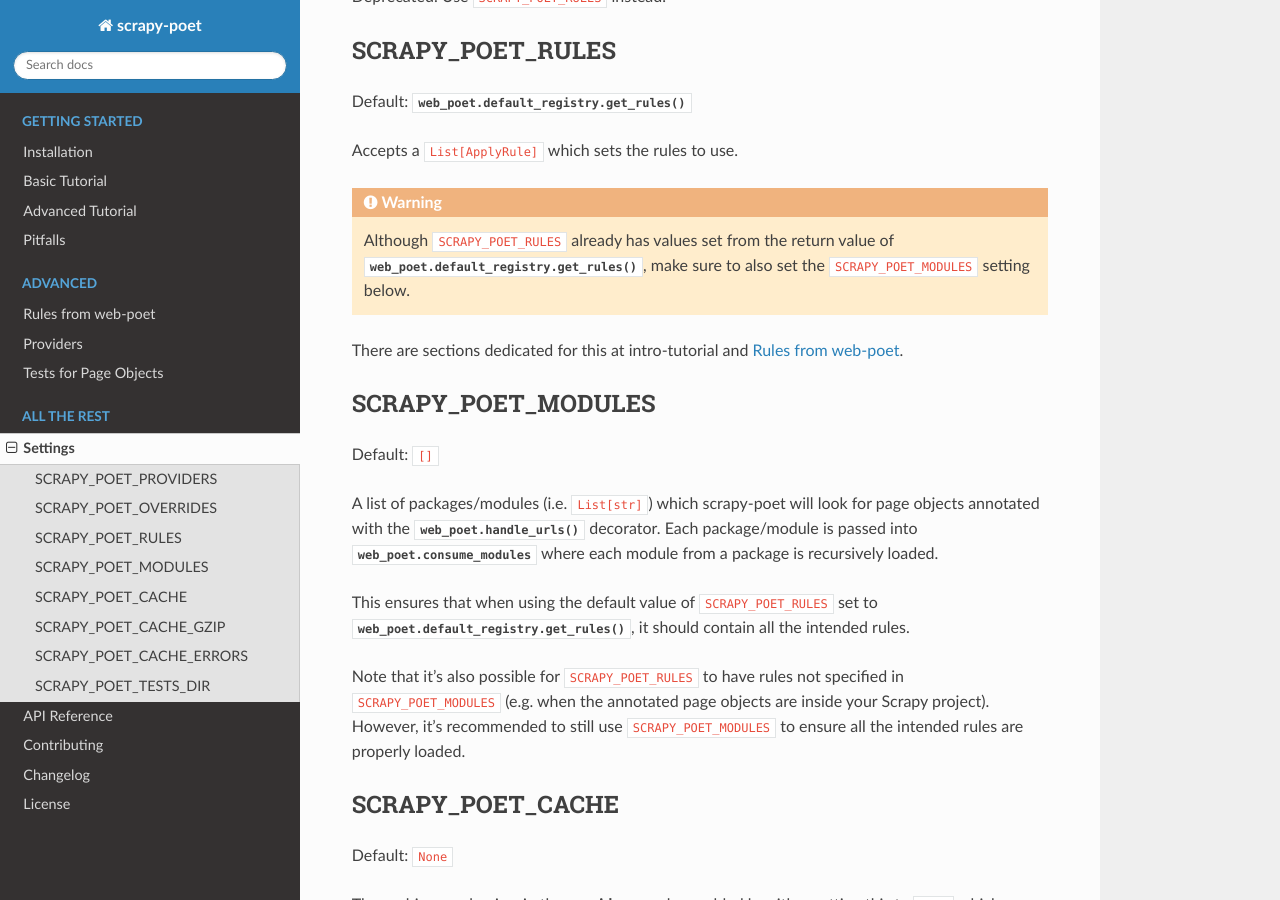
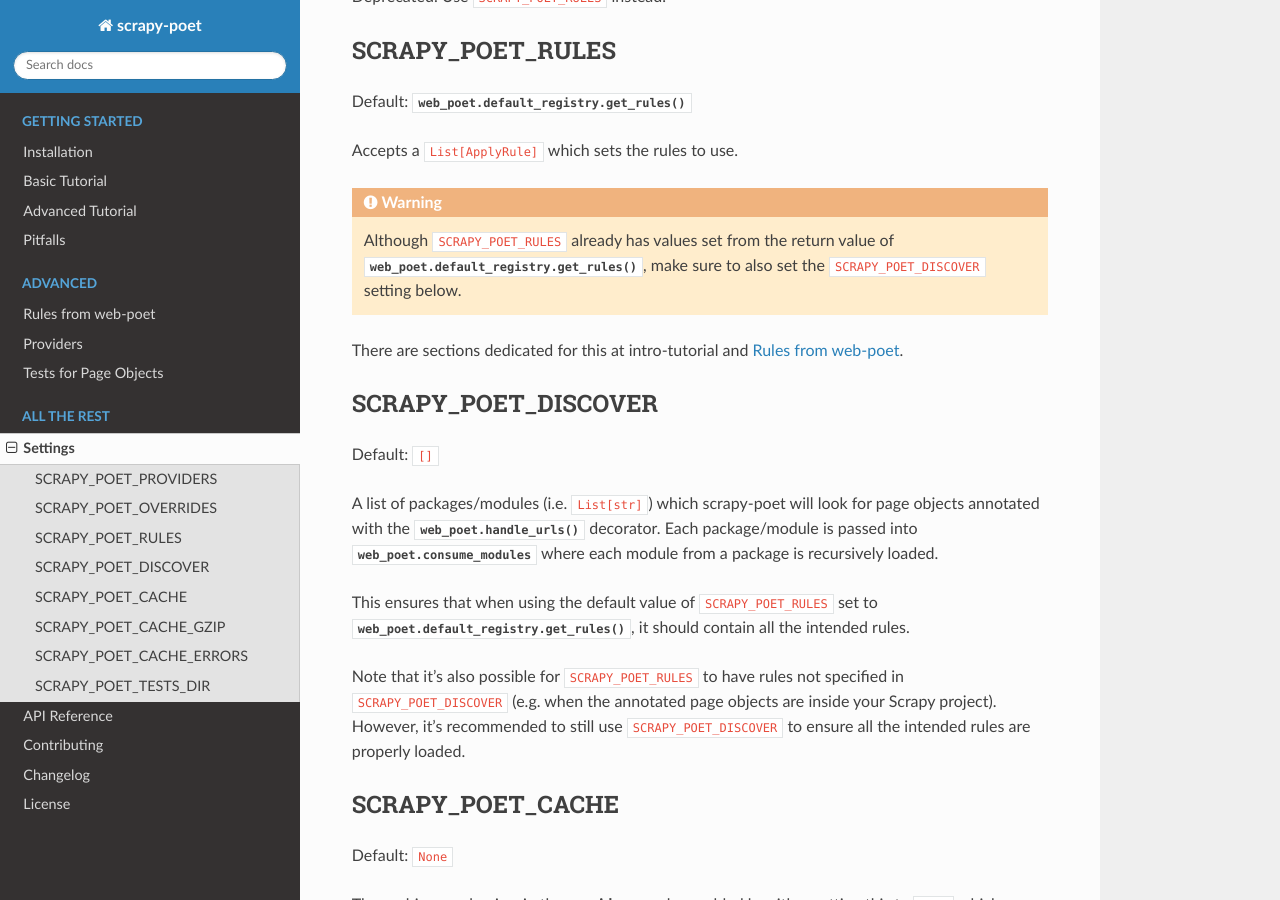
Before and after one commit to scrapinghub/scrapy-poet, a Sphinx documentation site: the page built from docs/settings.rst, in a window 1280 px wide and 900 px high, scrolled down 505 px. Built offline with Sphinx 7.4.7 and the Read the Docs theme 2.0.0, drawn with Linux system fonts in a browser that asks for light colours; the version number could not be read and is left out.

Commit message:
rename SCRAPY_POET_MODULES → SCRAPY_POET_DISCOVER

```diff
--- a/CHANGELOG.rst
+++ b/CHANGELOG.rst
@@ -75,7 +75,7 @@
       a deadlock in their sub-dependencies, e.g. due to a circular dependency
       between page objects.
 
-* New setting named ``SCRAPY_POET_MODULES``.
+* New setting named ``SCRAPY_POET_DISCOVER``.
 
 * Moved some of the utility functions from the test module into
   ``scrapy_poet.utils.testing``.
--- a/docs/intro/basic-tutorial.rst
+++ b/docs/intro/basic-tutorial.rst
@@ -506,7 +506,7 @@
 
 However, this only works if page objects are annotated using the
 :func:`web_poet.handle_urls` decorator. You also need to set the
-``SCRAPY_POET_MODULES`` setting so that these rules could be properly imported.
+``SCRAPY_POET_DISCOVER`` setting so that these rules could be properly imported.
 
 For more info on this, you can refer to these docs:
 
--- a/docs/rules-from-web-poet.rst
+++ b/docs/rules-from-web-poet.rst
@@ -178,7 +178,7 @@
 ``SCRAPY_POET_RULES`` setting set to
 :meth:`web_poet.default_registry.get_rules() <web_poet.rules.RulesRegistry.get_rules>`,
 which returns a ``List[ApplyRule]``. Moreover, you also need to set the
-``SCRAPY_POET_MODULES`` setting so that these rules could be properly imported.
+``SCRAPY_POET_DISCOVER`` setting so that these rules could be properly imported.
 
 .. note::
 
--- a/docs/settings.rst
+++ b/docs/settings.rst
@@ -35,13 +35,13 @@
 
     Although ``SCRAPY_POET_RULES`` already has values set from the return value of
     :meth:`web_poet.default_registry.get_rules() <web_poet.rules.RulesRegistry.get_rules>`,
-    make sure to also set the ``SCRAPY_POET_MODULES`` setting below.
+    make sure to also set the ``SCRAPY_POET_DISCOVER`` setting below.
 
 There are sections dedicated for this at :ref:`intro-tutorial` and
 :ref:`rules-from-web-poet`.
 
-SCRAPY_POET_MODULES
--------------------
+SCRAPY_POET_DISCOVER
+--------------------
 
 Default: ``[]``
 
@@ -56,8 +56,8 @@
 it should contain all the intended rules.
 
 Note that it's also possible for ``SCRAPY_POET_RULES`` to have rules not specified
-in ``SCRAPY_POET_MODULES`` (e.g. when the annotated page objects are inside your
-Scrapy project). However, it's recommended to still use ``SCRAPY_POET_MODULES``
+in ``SCRAPY_POET_DISCOVER`` (e.g. when the annotated page objects are inside your
+Scrapy project). However, it's recommended to still use ``SCRAPY_POET_DISCOVER``
 to ensure all the intended rules are properly loaded.
 
 SCRAPY_POET_CACHE
```
Also changed, not shown: 2 other files.
